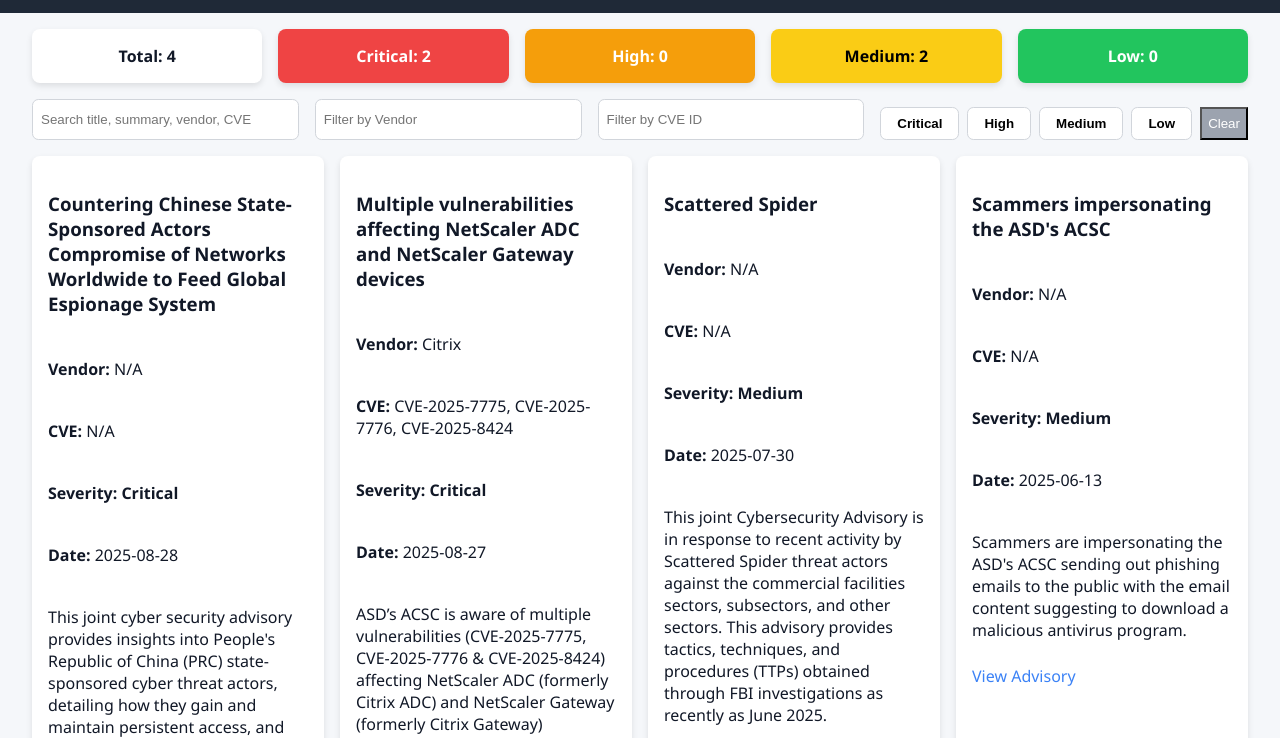
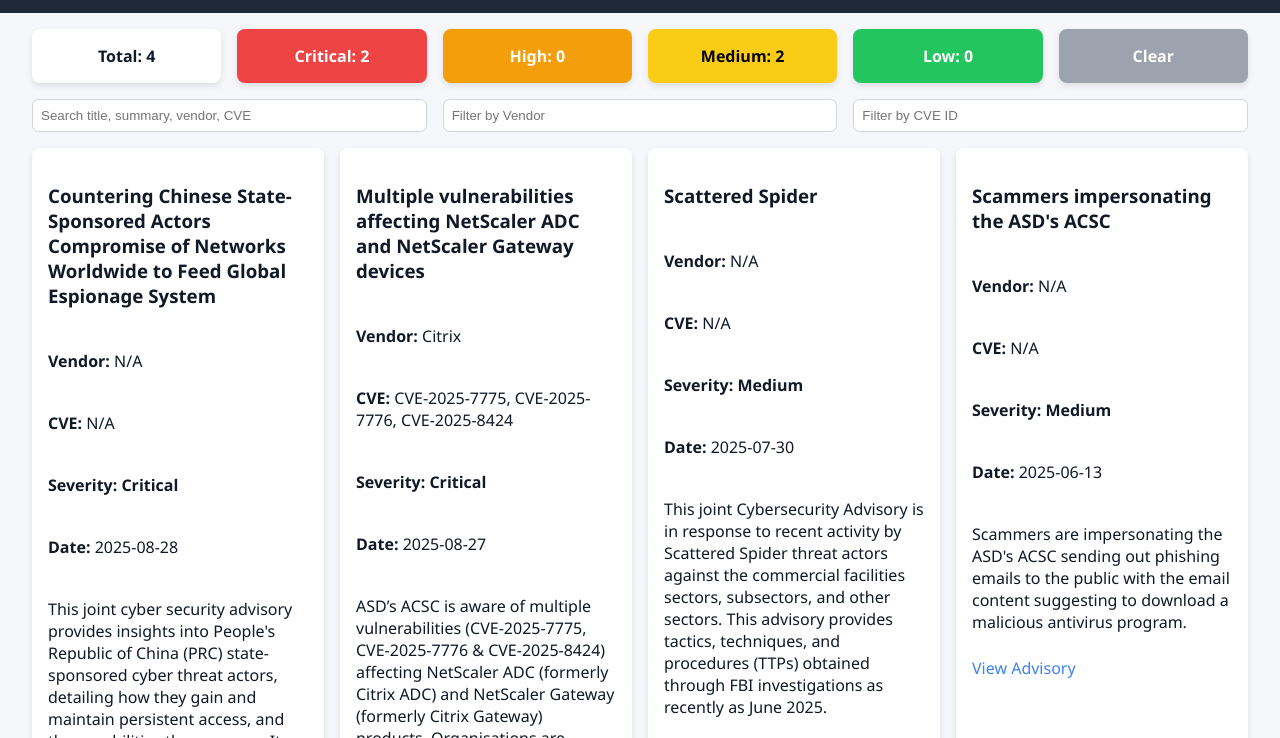
Before and after one commit to lachlanalston/SecuRadar, a plain HTML site: page index.html in a window 1280 px wide. Shown: the part 62-800 px from the top of the page. Drawn offline with nearby package versions, Linux system fonts and the light colour scheme.

Commit message:
Update index.html

```diff
--- a/index.html
+++ b/index.html
@@ -17,26 +17,20 @@
     </label>
   </header>
 
-  <section class="summary-cards">
-    <div class="card total">Total: 0</div>
-    <div class="card critical">Critical: 0</div>
-    <div class="card high">High: 0</div>
-    <div class="card medium">Medium: 0</div>
-    <div class="card low">Low: 0</div>
+  <!-- Severity filter cards -->
+  <section class="summary-cards" id="severityCards">
+    <div class="card total" data-severity="All">Total: 0</div>
+    <div class="card critical" data-severity="Critical">Critical: 0</div>
+    <div class="card high" data-severity="High">High: 0</div>
+    <div class="card medium" data-severity="Medium">Medium: 0</div>
+    <div class="card low" data-severity="Low">Low: 0</div>
+    <div class="card clear" id="clearSeverity">Clear</div>
   </section>
 
   <section class="filters">
     <input type="text" id="search" placeholder="Search title, summary, vendor, CVE">
     <input type="text" id="vendorFilter" placeholder="Filter by Vendor">
     <input type="text" id="cveFilter" placeholder="Filter by CVE ID">
-
-    <div class="severity-buttons">
-      <button class="severity-btn" data-severity="Critical">Critical</button>
-      <button class="severity-btn" data-severity="High">High</button>
-      <button class="severity-btn" data-severity="Medium">Medium</button>
-      <button class="severity-btn" data-severity="Low">Low</button>
-      <button id="clearSeverity">Clear</button>
-    </div>
   </section>
 
   <section class="cards-grid" id="advisoriesGrid">
```
